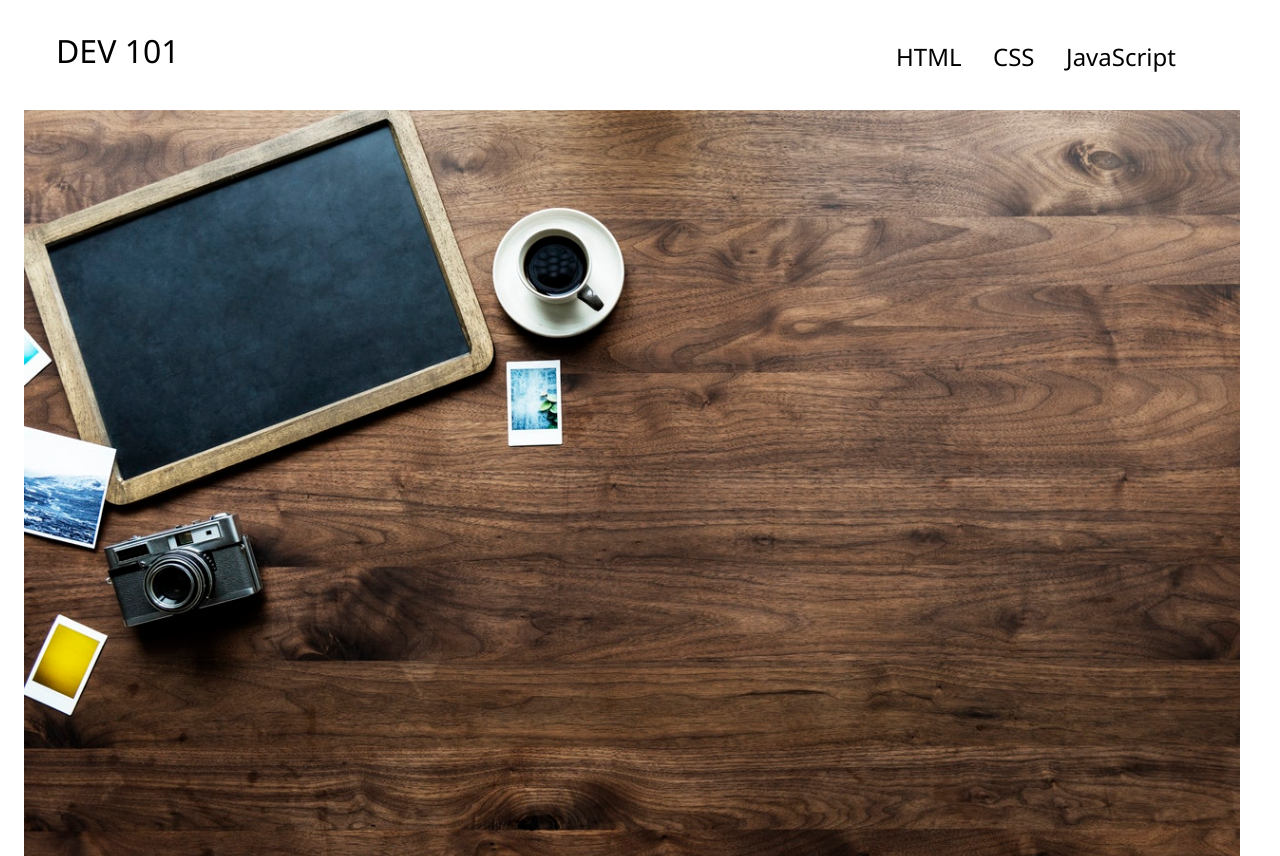
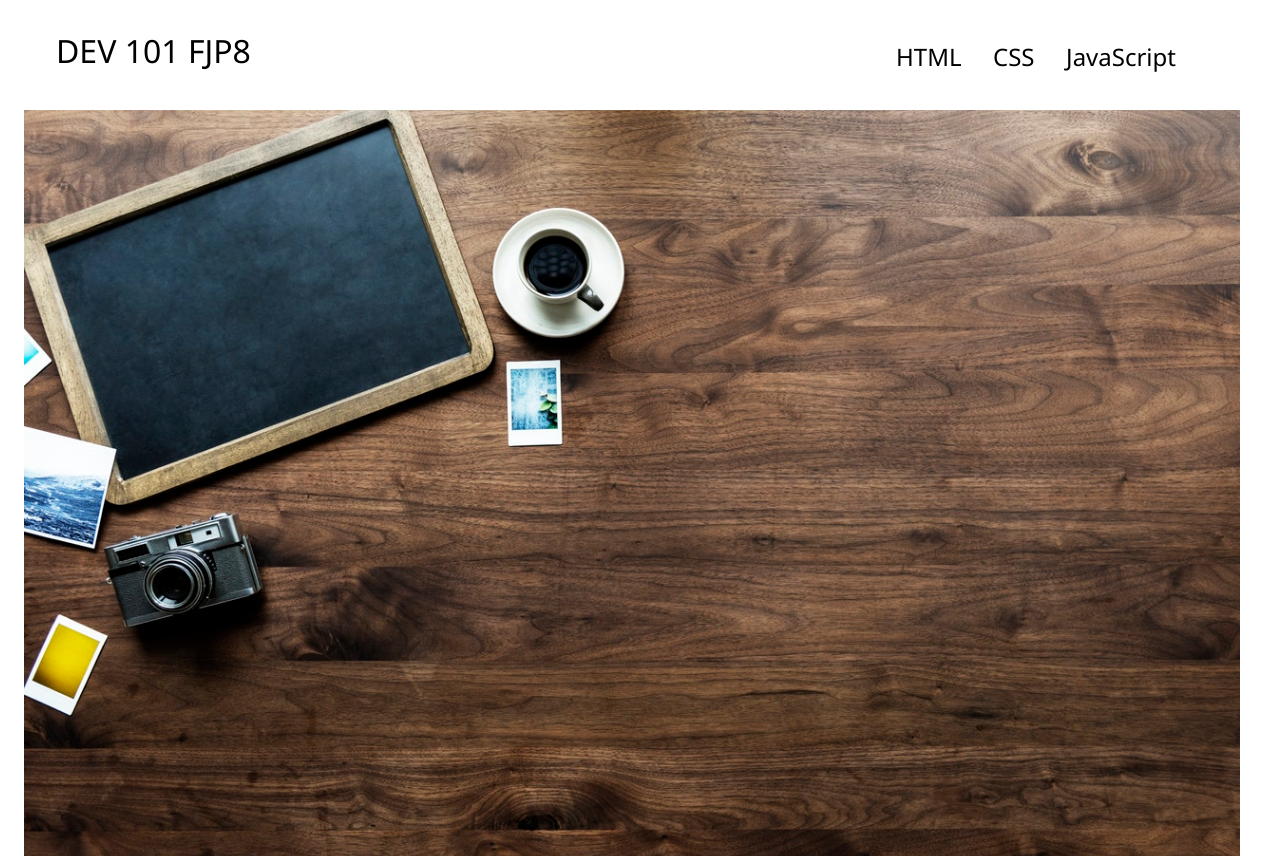
Before and after one commit to shaktivim/website-shaktiOrg, a plain HTML site: page index.html in a window 1280 px wide. Shown: the top 856 px of the page. Drawn offline with Linux system fonts and the light colour scheme.

Commit message:
second push

```diff
--- a/index.html
+++ b/index.html
@@ -12,7 +12,7 @@
 <body>
 
     <header>
-        <h1>DEV 101</h1>
+        <h1>DEV 101 FJP8</h1>
         <nav>
             <ul>
                 <li><a href="">HTML</a></li>
```
